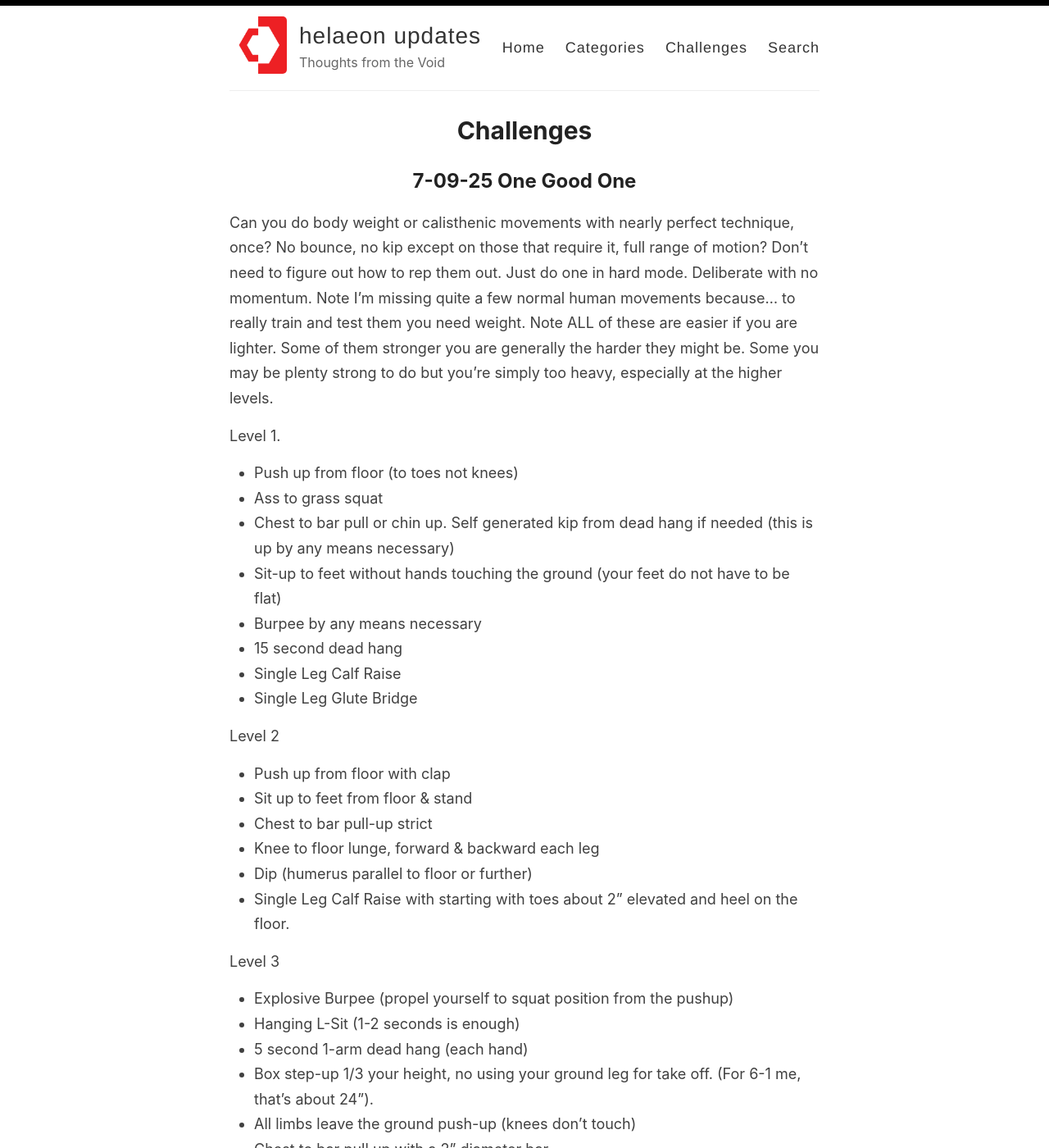
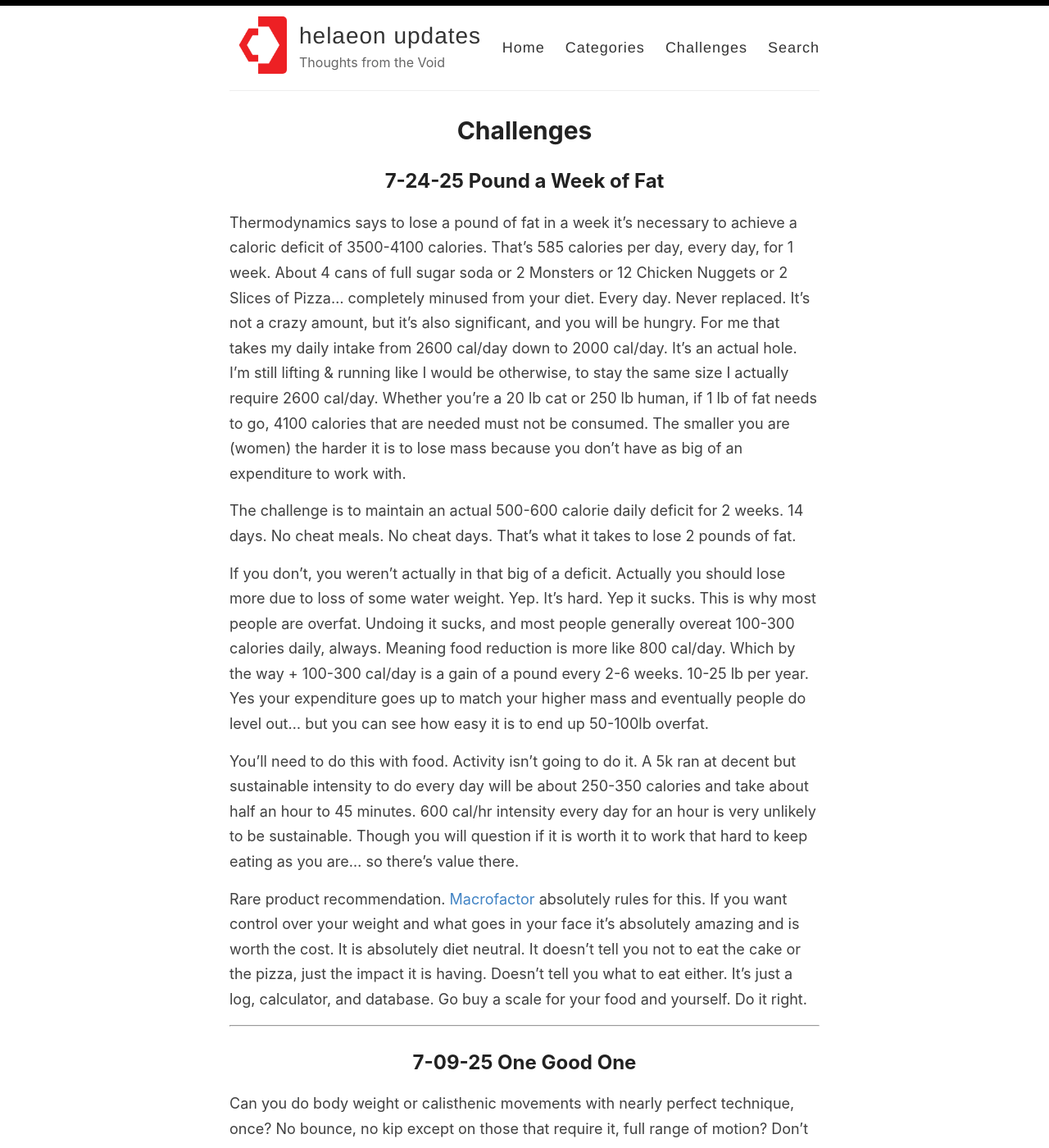
Before and after one commit to helaeon/helaeon.github.io, a Jekyll site: the page built from _pages/challenges.md, in a window 1280 px wide and 1400 px high. Shown: the whole window at 82% size. Built offline with Jekyll 4.4.1, drawn with Linux system fonts in a browser that asks for light colours.

Commit message:
Add files via upload

```diff
--- a/_pages/challenges.md
+++ b/_pages/challenges.md
@@ -3,6 +3,20 @@ layout: page
 permalink: /challenges/
 title: Challenges
 ---
+**7-24-25 Pound a Week of Fat**
+------
+Thermodynamics says to lose a pound of fat in a week it's necessary to achieve a caloric deficit of 3500-4100 calories. That's 585 calories per day, every day, for 1 week. About 4 cans of full sugar soda or 2 Monsters or 12 Chicken Nuggets or 2 Slices of Pizza... completely minused from your diet. Every day. Never replaced. It's not a crazy amount, but it's also significant, and you will be hungry. For me that takes my daily intake from 2600 cal/day down to 2000 cal/day. It's an actual hole. I'm still lifting & running like I would be otherwise, to stay the same size I actually require 2600 cal/day. Whether you're a 20 lb cat or 250 lb human, if 1 lb of fat needs to go, 4100 calories that are needed must not be consumed. The smaller you are (women) the harder it is to lose mass because you don't have as big of an expenditure to work with.
+
+The challenge is to maintain an actual 500-600 calorie daily deficit for 2 weeks. 14 days. No cheat meals. No cheat days. That's what it takes to lose 2 pounds of fat.
+
+If you don't, you weren't actually in that big of a deficit. Actually you should lose more due to loss of some water weight. Yep. It's hard. Yep it sucks. This is why most people are overfat. Undoing it sucks, and most people generally overeat 100-300 calories daily, always. Meaning food reduction is more like 800 cal/day. Which by the way \+ 100-300 cal/day is a gain of a pound every 2-6 weeks. 10-25 lb per year. Yes your expenditure goes up to match your higher mass and eventually people do level out... but you can see how easy it is to end up 50-100lb overfat.
+
+You'll need to do this with food. Activity isn't going to do it. A 5k ran at decent but sustainable intensity to do every day will be about 250-350 calories and take about half an hour to 45 minutes. 600 cal/hr intensity every day for an hour is very unlikely to be sustainable. Though you will question if it is worth it to work that hard to keep eating as you are... so there's value there.
+
+Rare product recommendation. [Macrofactor](https://macrofactorapp.com/) absolutely rules for this. If you want control over your weight and what goes in your face it's absolutely amazing and is worth the cost. It is absolutely diet neutral. It doesn't tell you not to eat the cake or the pizza, just the impact it is having. Doesn't tell you what to eat either. It's just a log, calculator, and database. Go buy a scale for your food and yourself. Do it right.
+
+------
+
 **7-09-25 One Good One**
 ------
 Can you do body weight or calisthenic movements with nearly perfect technique, once? No bounce, no kip except on those that require it, full range of motion? Don't need to figure out how to rep them out. Just do one in hard mode. Deliberate with no momentum.
@@ -49,6 +63,8 @@ Level 5
 - Handstand push-up
 - [Human Flag](https://www.youtube.com/shorts/HlD2UmOIokA)
 - [Planche Push-up](https://www.youtube.com/shorts/lMSenJbj2DM)
+
+******
 
 ******
 
```
